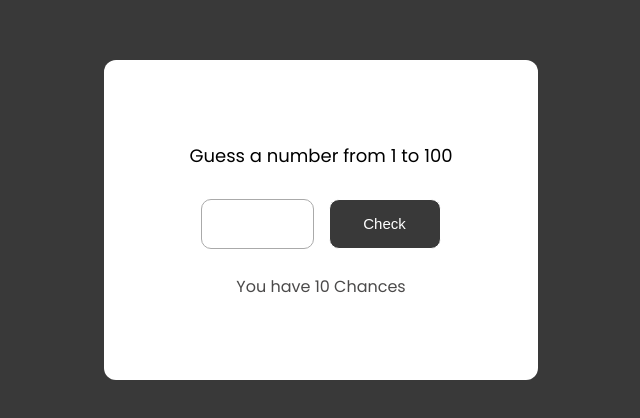
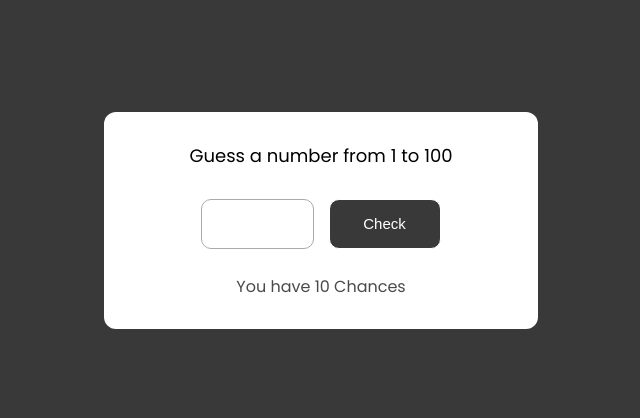
Before and after one commit to Senapatisuma25/Guess_the_number, a plain HTML site: page index.html in a window 1280 px wide. Shown: the part 180-598 px from the top of the page, without its empty margins (319-959 px from the left). Drawn offline with Linux system fonts and the light colour scheme; a web font is replaced by a local one.

Commit message:
Update style.css

```diff
--- a/style.css
+++ b/style.css
@@ -19,7 +19,6 @@ body{
     display: flex;
     flex-direction: column;
     justify-content: center;
-    height: 40%;
     padding: 30px ;
     border-radius: 12px;
     text-align: center;
```
